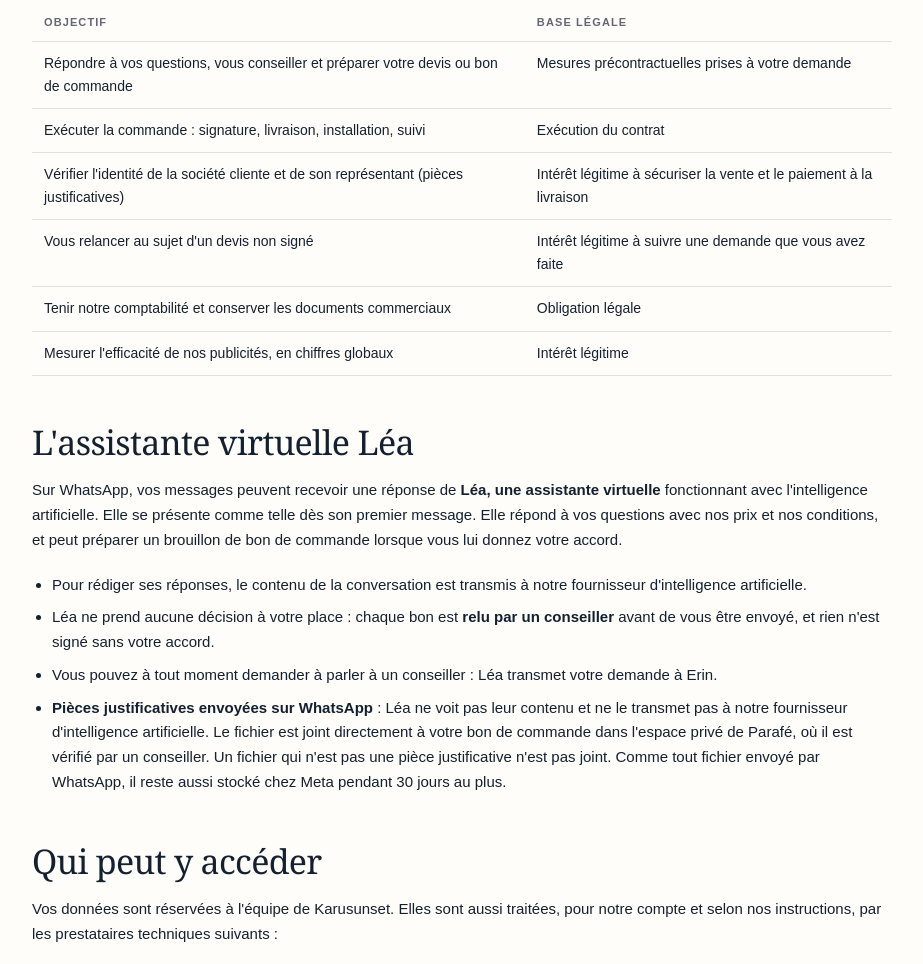
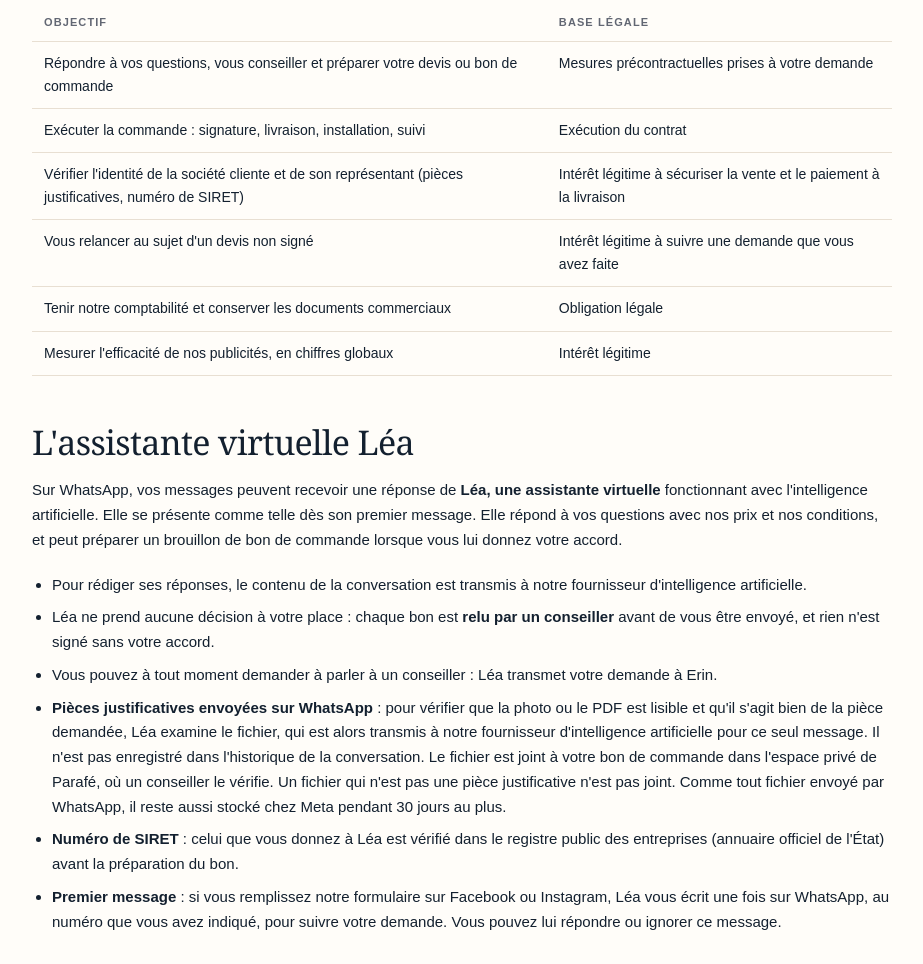
Before and after one commit to dimsxm-cell/karusunset-site, a plain HTML site: page confidentialite.html in a window 1280 px wide. Shown: the part 1244-2208 px from the top of the page, without its empty margins (178-1101 px from the left). Drawn offline with Linux system fonts and the light colour scheme.

Commit message:
Confidentialité : lecture des pièces par Léa, vérification du SIRET, premier message WhatsApp
Co-Authored-By: Claude Opus 5.5 <noreply@anthropic.com>
Claude-Session: https://claude.ai/code/session_01WGj6hYFN7P51DRKMc4Kxnr

```diff
--- a/confidentialite.html
+++ b/confidentialite.html
@@ -16,7 +16,7 @@
 <a class="back" href="index.html">← Retour à l'accueil</a>
 <p class="eyebrow">Données personnelles</p>
 <h1>Politique de confidentialité</h1>
-<p class="maj">Dernière mise à jour : 19 novembre 2026</p>
+<p class="maj">Dernière mise à jour : 20 novembre 2026</p>
 <p>Cette page explique comment Karusunset traite les données personnelles de ses clients et prospects, en particulier pour son activité <strong>Climatisation Guadeloupe</strong> : demandes de devis, échanges sur WhatsApp avec l'assistante virtuelle <strong>Léa</strong>, bons de commande et signature électronique.</p>
 
 <h2>Qui est responsable de vos données</h2>
@@ -40,7 +40,7 @@
 <tbody>
 <tr><td>Répondre à vos questions, vous conseiller et préparer votre devis ou bon de commande</td><td>Mesures précontractuelles prises à votre demande</td></tr>
 <tr><td>Exécuter la commande : signature, livraison, installation, suivi</td><td>Exécution du contrat</td></tr>
-<tr><td>Vérifier l'identité de la société cliente et de son représentant (pièces justificatives)</td><td>Intérêt légitime à sécuriser la vente et le paiement à la livraison</td></tr>
+<tr><td>Vérifier l'identité de la société cliente et de son représentant (pièces justificatives, numéro de SIRET)</td><td>Intérêt légitime à sécuriser la vente et le paiement à la livraison</td></tr>
 <tr><td>Vous relancer au sujet d'un devis non signé</td><td>Intérêt légitime à suivre une demande que vous avez faite</td></tr>
 <tr><td>Tenir notre comptabilité et conserver les documents commerciaux</td><td>Obligation légale</td></tr>
 <tr><td>Mesurer l'efficacité de nos publicités, en chiffres globaux</td><td>Intérêt légitime</td></tr>
@@ -52,7 +52,9 @@
 <li>Pour rédiger ses réponses, le contenu de la conversation est transmis à notre fournisseur d'intelligence artificielle.</li>
 <li>Léa ne prend aucune décision à votre place : chaque bon est <strong>relu par un conseiller</strong> avant de vous être envoyé, et rien n'est signé sans votre accord.</li>
 <li>Vous pouvez à tout moment demander à parler à un conseiller : Léa transmet votre demande à Erin.</li>
-<li><strong>Pièces justificatives envoyées sur WhatsApp</strong> : Léa ne voit pas leur contenu et ne le transmet pas à notre fournisseur d'intelligence artificielle. Le fichier est joint directement à votre bon de commande dans l'espace privé de Parafé, où il est vérifié par un conseiller. Un fichier qui n'est pas une pièce justificative n'est pas joint. Comme tout fichier envoyé par WhatsApp, il reste aussi stocké chez Meta pendant 30 jours au plus.</li>
+<li><strong>Pièces justificatives envoyées sur WhatsApp</strong> : pour vérifier que la photo ou le PDF est lisible et qu'il s'agit bien de la pièce demandée, Léa examine le fichier, qui est alors transmis à notre fournisseur d'intelligence artificielle pour ce seul message. Il n'est pas enregistré dans l'historique de la conversation. Le fichier est joint à votre bon de commande dans l'espace privé de Parafé, où un conseiller le vérifie. Un fichier qui n'est pas une pièce justificative n'est pas joint. Comme tout fichier envoyé par WhatsApp, il reste aussi stocké chez Meta pendant 30 jours au plus.</li>
+<li><strong>Numéro de SIRET</strong> : celui que vous donnez à Léa est vérifié dans le registre public des entreprises (annuaire officiel de l'État) avant la préparation du bon.</li>
+<li><strong>Premier message</strong> : si vous remplissez notre formulaire sur Facebook ou Instagram, Léa vous écrit une fois sur WhatsApp, au numéro que vous avez indiqué, pour suivre votre demande. Vous pouvez lui répondre ou ignorer ce message.</li>
 </ul>
 
 <h2>Qui peut y accéder</h2>
```
